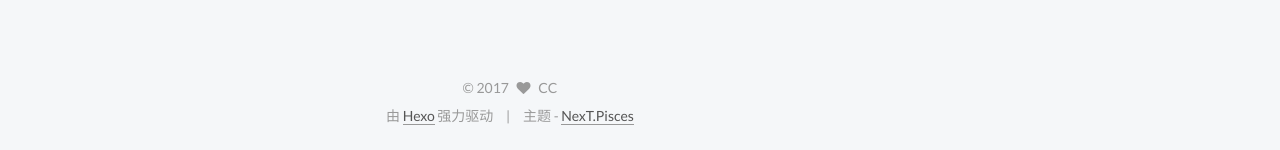
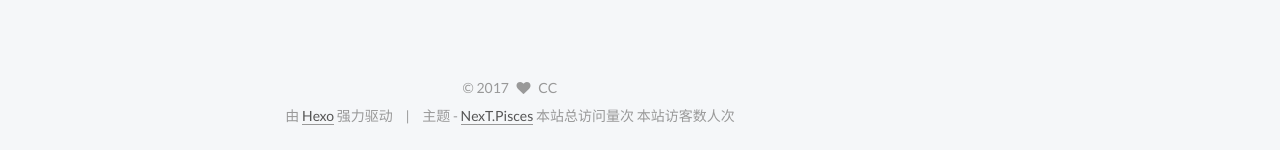
Before and after one commit to weirdoCHAO/weirdoCHAO.github.io, a plain HTML site: page About/index.html in a window 1280 px wide. Shown: the part 703-853 px from the top of the page. Drawn offline with Linux system fonts and the light colour scheme; some packages are replaced by stand-ins of ours; a script that the page names is missing; a web font is replaced by a local one.

Commit message:
Site updated: 2017-02-01 20:13:27

```diff
--- a/About/index.html
+++ b/About/index.html
@@ -108,7 +108,7 @@
 <meta property="og:url" content="weebay.cn/about/index.html">
 <meta property="og:site_name" content="Weirdo CC">
 <meta property="og:description" content="来自北方，望向东方，看着奇幻的世界。">
-<meta property="og:updated_time" content="2017-01-31T15:15:54.932Z">
+<meta property="og:updated_time" content="2017-01-31T15:40:48.332Z">
 <meta name="twitter:card" content="summary">
 <meta name="twitter:title" content="about">
 <meta name="twitter:description" content="来自北方，望向东方，看着奇幻的世界。">
@@ -456,6 +456,15 @@
 </div>
 
 
+<script async src="//dn-lbstatics.qbox.me/busuanzi/2.3/busuanzi.pure.mini.js">
+</script>
+<span id="busuanzi_container_site_pv">
+    本站总访问量<span id="busuanzi_value_site_pv"></span>次
+</span>
+<span id="busuanzi_container_site_uv">
+  本站访客数<span id="busuanzi_value_site_uv"></span>人次
+</span>
+
 
 
 
--- a/css/main.css
+++ b/css/main.css
@@ -1686,7 +1686,7 @@ pre .javascript .function {
   width: 4px;
   height: 4px;
   border-radius: 50%;
-  background: #2559f7;
+  background: #c71b7d;
 }
 .links-of-blogroll {
   font-size: 13px;
```
Also changed, not shown: 2017/01/30/hello-world/index.html (+9 -0 lines), 2017/01/31/test/index.html (+9 -0 lines), archives/2017/01/index.html (+9 -0 lines), archives/2017/index.html (+9 -0 lines), archives/index.html (+9 -0 lines), categories/index.html (+9 -0 lines), index.html (+9 -0 lines), tags/index.html (+9 -0 lines), tags/tale/index.html (+9 -0 lines).
